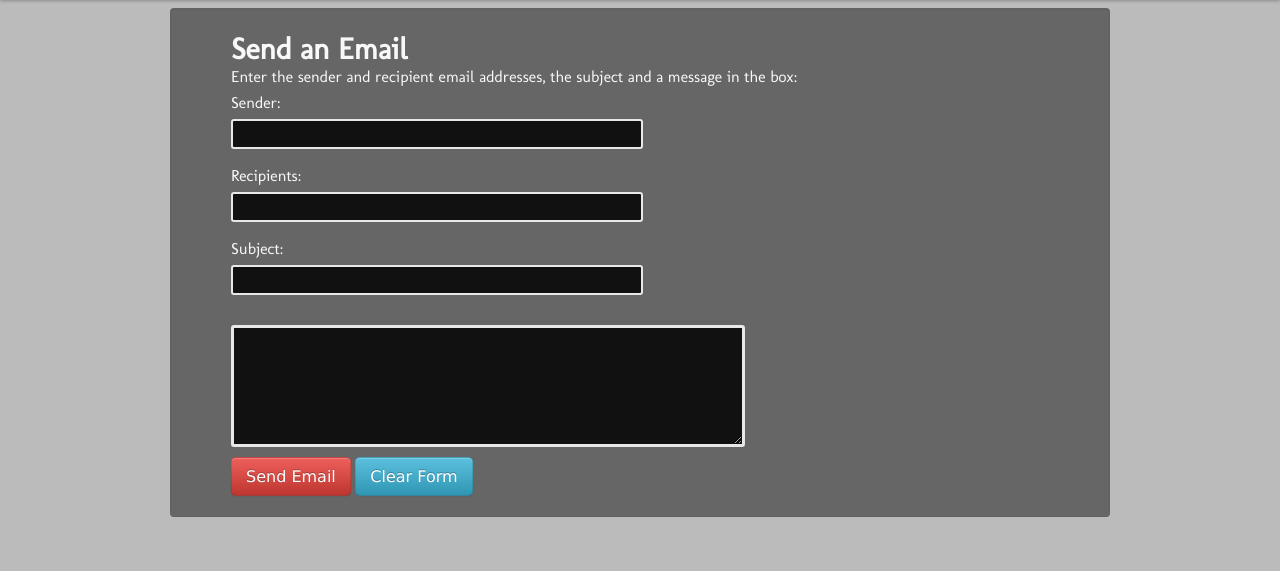
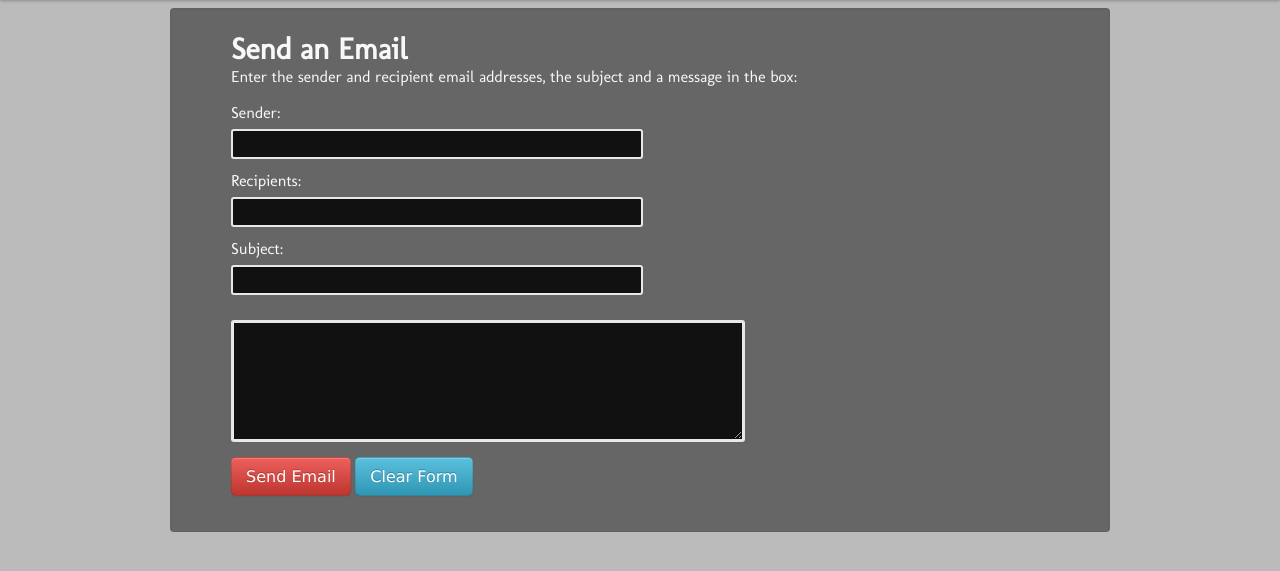
Before and after one commit to rascalmicro/demos, a Flask app: template templates/email.html in a window 1280 px wide. Shown: the part 50-621 px from the top of the page. Run offline with Flask 2, Linux system fonts and the light colour scheme; the template is opened without the code that fills it, so the values that code supplies are empty.

Commit message:
Improve email.html cosmetics, move config from server.py to smtp_lib.py

```diff
--- a/server.py
+++ b/server.py
@@ -189,18 +189,11 @@ def ntp_daemon(num):
         print '## NTPD ## Failed.'
 
 ##### The following procedures support sending email via SMTP #####
-# They are used by email.html
+# They are used by email.html. Configure smtp settings in smtp_lib.py
 @public.route('/email.html')
 def email_form():
-    ##### Delete this section to get rid of the help message  #####
-    return render_template('email.html', help='Before using this page, please edit smtp_lib.py and \
-    enter details of the SMTP server you will be using to send email. To get rid of this message and \
-    automatically fill in the Sender email address, edit procedure email_form() in server.py. \
-    After editing either of these files, remember to click the Reload pytronics button to ensure \
-    that the server is running the latest version of the code.')
-    ##### Delete up to here #####
-    # After deletion, uncomment the next line and fill in your Rascal name and email address
-    # return render_template('email.html', sender='rascalNN <username@gmail.com>')
+    import smtp_lib
+    return render_template('email.html', sender=smtp_lib.sender(), help=smtp_lib.help())
 
 @public.route('/send-email', methods=['POST'])
 def send_email():
--- a/static/css/email.css
+++ b/static/css/email.css
@@ -1,4 +1,11 @@
-/* .email-input { */
+.msgbox {
+    padding: 10px 0 15px;
+}
+
+.address-input {
+     line-height: 0.8em;
+}
+
 #sender, #recipients, #subject {
     border: 2px solid #E7E8E9;
     color: #FFFFFF;
@@ -7,7 +14,7 @@
     font-family:'Courier', sans-serif;
     font-size: 1em;
     margin-top: 10px;
-    margin-bottom: 20px;
+    margin-bottom: 15px;
 }
 
 .email-body {
@@ -18,5 +25,5 @@
     font-family: 'Courier', sans-serif;
     font-size: 1.25em;
     margin-top: 10px;
-    margin-bottom: 10px;
+    margin-bottom: 15px;
 }
--- a/templates/email.html
+++ b/templates/email.html
@@ -14,7 +14,8 @@
         <div class="well rascal">
             <h1>Send an Email</h1>
             <p>Enter the sender and recipient email addresses, the subject and a message in the box:</p>
-            <div style="margin: 0; line-height: 0.8em">
+            <div class="msgbox">
+                <div class="address-input">
                     Sender:<br />
                     <input type="text" class="email-input" id="sender" value="{{ sender }}"/><br />
                     Recipients:<br />
@@ -26,6 +27,7 @@
 
                 <input id="send-email" type="button" value="Send Email" class="btn btn-large btn-danger rascal" />
                 <input id="clear-form" type="button" value="Clear Form" class="btn btn-large btn-info rascal" />
+            </div>
             <div id="result">{{ help }}</div>
         </div>
     </div>
@@ -62,6 +64,7 @@
                     }
                 });
         });
+
         $("#clear-form").click(function () {
             "use strict";
             $('#sender').val('');
```
Also changed, not shown: smtp_lib.py (+18 -1 lines). Lines whose indentation alone changed are shown as unchanged.
